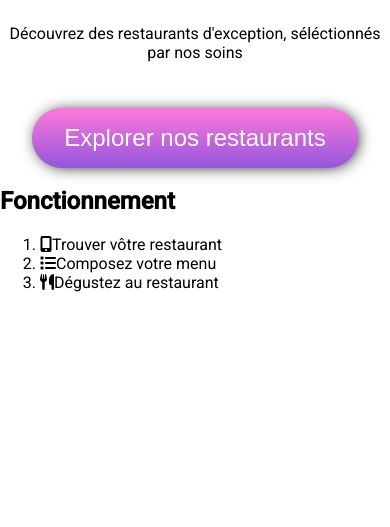
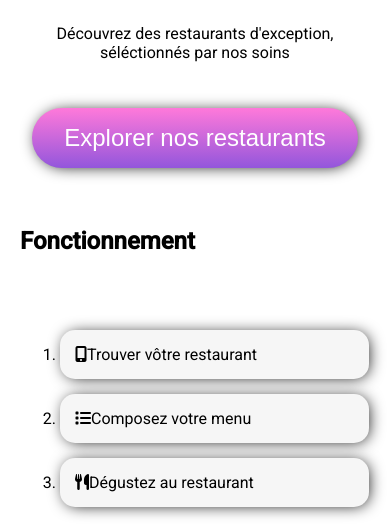
Before and after one commit to johannc88/johannc88.github.io, a website: page index.html in a window 390 px wide. Shown: the part 414-941 px from the top of the page. Before the commit the page ends 844 px from the top, so only its background shows below. Drawn offline with Linux system fonts and the light colour scheme; a web font is replaced by a local one.

Commit message:
ajout fonctionnement

```diff
--- a/sass/base.scss
+++ b/sass/base.scss
@@ -5,3 +5,7 @@ body{
     margin: 0px;
     font-family: "roboto";
 }
+main{
+    max-width: 1400px;
+    margin: 20px;
+}
--- /dev/null
+++ b/sass/layout/fonctionnement.scss
@@ -0,0 +1,29 @@
+ .fonctionnement {
+     padding-top: 40px;
+ }
+ ol {
+    display: flex;
+    flex-wrap: wrap;
+    justify-content: space-around;
+    padding-top: 40px;
+
+}
+ li {
+    background-color: #f6f6f6;
+    border-radius: 15px;
+    box-shadow: 2px 1px 16px -3px #000000;
+    width: 25%;
+    padding:15px;
+
+
+}
+
+@media (max-width: 767px){
+ ol {
+    flex-direction: column;
+}
+ li {
+     width: 90%;
+     margin-top: 15px;
+ }
+}
--- a/style.scss
+++ b/style.scss
@@ -2,3 +2,4 @@
 @import "./sass/layout/header.scss";
 @import "./sass/layout/ville.scss";
 @import "./sass/layout/explorer.scss";
+@import "./sass/layout/fonctionnement.scss";
```
Also changed, not shown: style.css, 1 other file.
